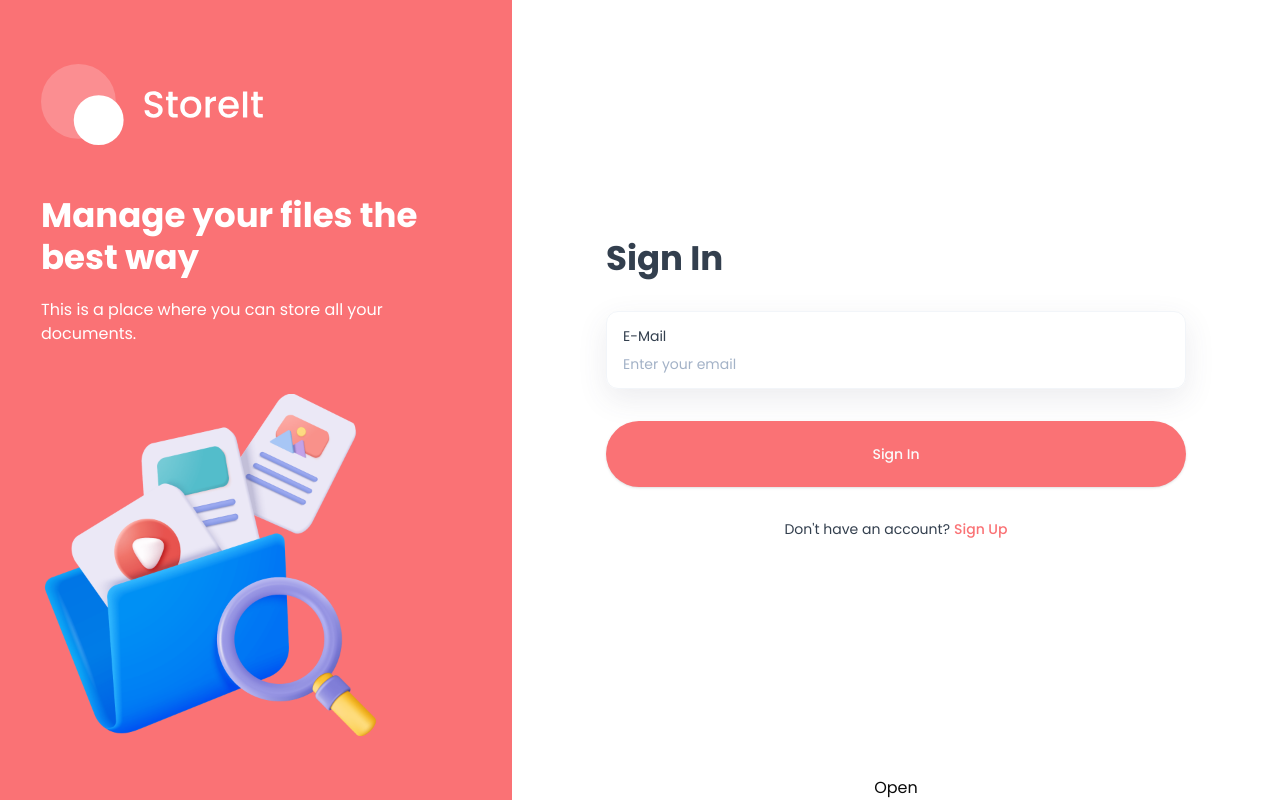
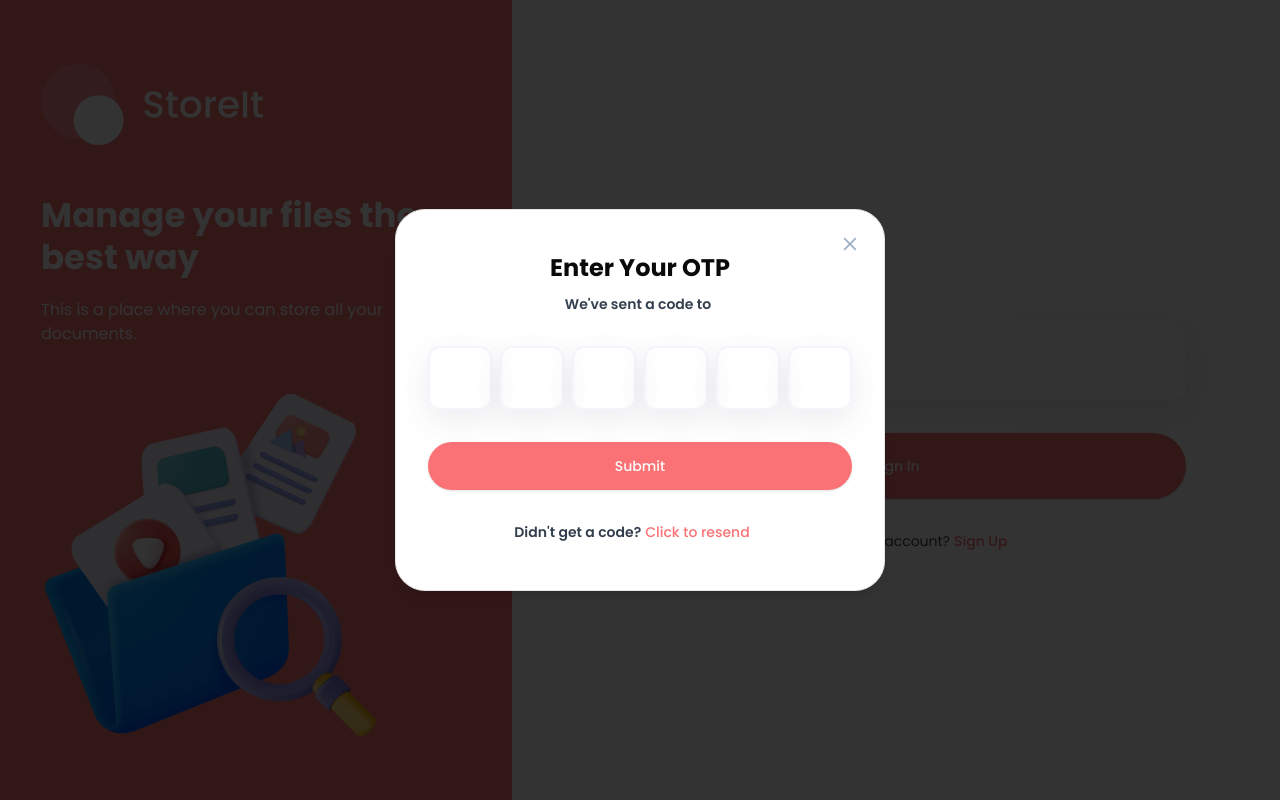
Before and after one commit to nayak-nirmalya/store_it, a Next.js app: page /sign-in in a window 1280 px wide. Built offline with nearby package versions, Linux system fonts and the light colour scheme; no server answers.

Commit message:
add otp input slot and submit, cancel button to otp-modal

```diff
--- a/components/otp-modal.tsx
+++ b/components/otp-modal.tsx
@@ -1,24 +1,29 @@
+import Image from "next/image";
 import React, { useState } from "react";
 
 import {
   AlertDialog,
   AlertDialogAction,
-  AlertDialogCancel,
   AlertDialogContent,
   AlertDialogDescription,
   AlertDialogFooter,
   AlertDialogHeader,
   AlertDialogTitle,
-  AlertDialogTrigger,
 } from "@/components/ui/alert-dialog";
 import {
   InputOTP,
   InputOTPGroup,
-  InputOTPSeparator,
   InputOTPSlot,
 } from "@/components/ui/input-otp";
+import { Button } from "@/components/ui/button";
 
-export function OTPModal() {
+export function OTPModal({
+  accountId,
+  email,
+}: {
+  accountId: string;
+  email: string;
+}) {
   const [isOpen, setIsOpen] = useState(true);
   const [isLoading, setIsLoading] = useState(false);
   const [password, setPassword] = useState("");
@@ -35,33 +40,68 @@
     }
   };
 
+  const handleResendOtp = async () => {};
+
   return (
-    <AlertDialog>
-      <AlertDialogTrigger>Open</AlertDialogTrigger>
-      <AlertDialogContent>
-        <AlertDialogHeader>
-          <AlertDialogTitle>Are you absolutely sure?</AlertDialogTitle>
-          <AlertDialogDescription>
-            This action cannot be undone. This will permanently delete your
-            account and remove your data from our servers.
+    <AlertDialog open={isOpen} onOpenChange={setIsOpen}>
+      <AlertDialogContent className="shad-alert-dialog">
+        <AlertDialogHeader className="relative flex justify-center">
+          <AlertDialogTitle className="h2 text-center">
+            Enter Your OTP
+            <Image
+              src="/assets/icons/close-dark.svg"
+              alt="close"
+              width={20}
+              height={20}
+              onClick={() => setIsOpen(false)}
+              className="otp-close-button"
+            />
+          </AlertDialogTitle>
+          <AlertDialogDescription className="subtitle-2 text-center text-light-100">
+            We&apos;ve sent a code to{" "}
+            <span className="pl-1 text-brand">{email}</span>
           </AlertDialogDescription>
         </AlertDialogHeader>
-        <InputOTP maxLength={6}>
-          <InputOTPGroup>
-            <InputOTPSlot index={0} />
-            <InputOTPSlot index={1} />
-            <InputOTPSlot index={2} />
-          </InputOTPGroup>
-          <InputOTPSeparator />
-          <InputOTPGroup>
-            <InputOTPSlot index={3} />
-            <InputOTPSlot index={4} />
-            <InputOTPSlot index={5} />
+        <InputOTP maxLength={6} value={password} onChange={setPassword}>
+          <InputOTPGroup className="shad-otp">
+            <InputOTPSlot index={0} className="shad-otp-slot" />
+            <InputOTPSlot index={1} className="shad-otp-slot" />
+            <InputOTPSlot index={2} className="shad-otp-slot" />
+            <InputOTPSlot index={3} className="shad-otp-slot" />
+            <InputOTPSlot index={4} className="shad-otp-slot" />
+            <InputOTPSlot index={5} className="shad-otp-slot" />
           </InputOTPGroup>
         </InputOTP>
         <AlertDialogFooter>
-          <AlertDialogCancel>Cancel</AlertDialogCancel>
-          <AlertDialogAction>Continue</AlertDialogAction>
+          <div className="flex w-full flex-col gap-4">
+            <AlertDialogAction
+              onClick={handleSubmit}
+              className="shad-submit-btn h-12"
+              type="button"
+            >
+              Submit
+              {isLoading && (
+                <Image
+                  src="/assets/icons/loader.svg"
+                  alt="loader"
+                  width={24}
+                  height={24}
+                  className="ml-2 animate-spin"
+                />
+              )}
+            </AlertDialogAction>
+            <div className="subtitle-2 mt-2 text-center text-light-100">
+              Didn&apos;t get a code?
+              <Button
+                type="button"
+                variant="link"
+                className="pl-1 text-brand"
+                onClick={handleResendOtp}
+              >
+                Click to resend
+              </Button>
+            </div>
+          </div>
         </AlertDialogFooter>
       </AlertDialogContent>
     </AlertDialog>
```
